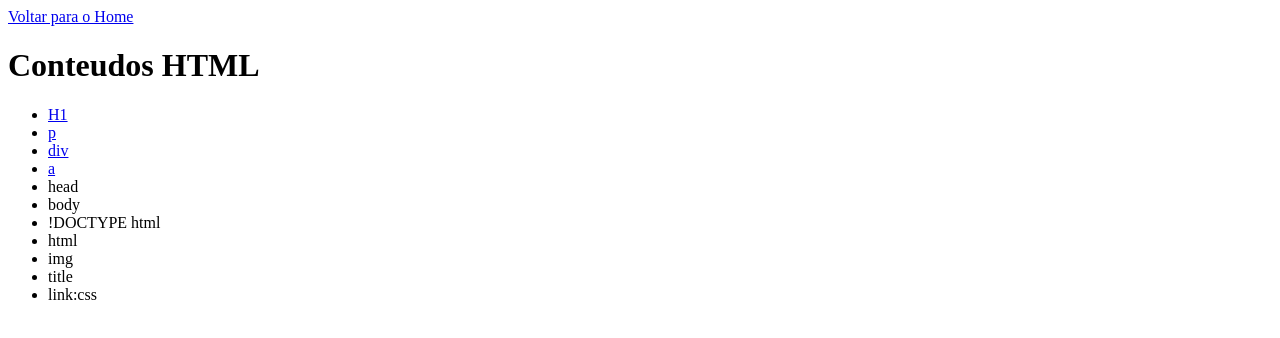
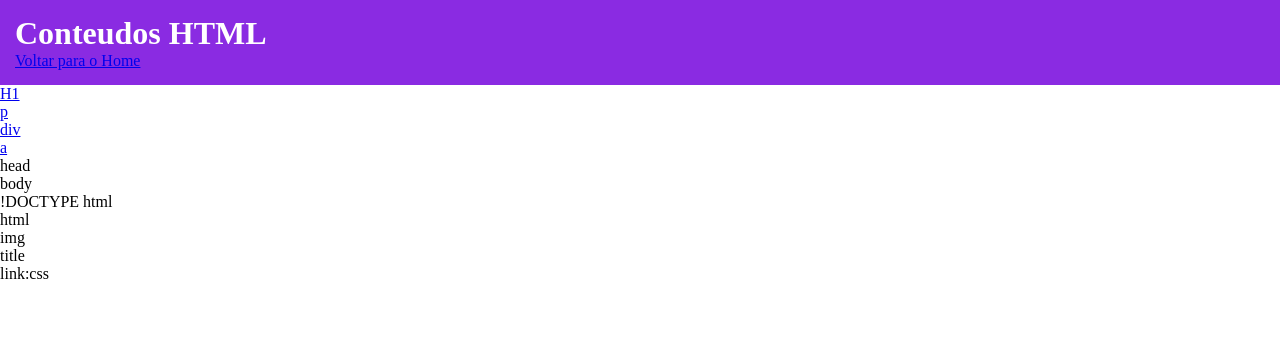
Before and after one commit to debora25012009/docJET, a plain HTML site: page content_HTML/index.html in a window 1280 px wide. Drawn offline with Linux system fonts and the light colour scheme; files that its build step writes are made by us from their sources.

Commit message:
Update index.html

```diff
--- a/content_HTML/index.html
+++ b/content_HTML/index.html
@@ -4,10 +4,13 @@
     <meta charset="UTF-8">
     <meta name="viewport" content="width=device-width, initial-scale=1.0">
     <title>Document</title>
+    <link rel="stylesheet" href="./style.css">
 </head>
 <body>
+    <div class="header">
+        <h1>Conteudos HTML</h1>
     <a href="../index.html">Voltar para o Home</a>
-    <h1>Conteudos HTML</h1>
+    </div>
     <ul>
         <li>
             <a href="./conteudoH1.html">
```
